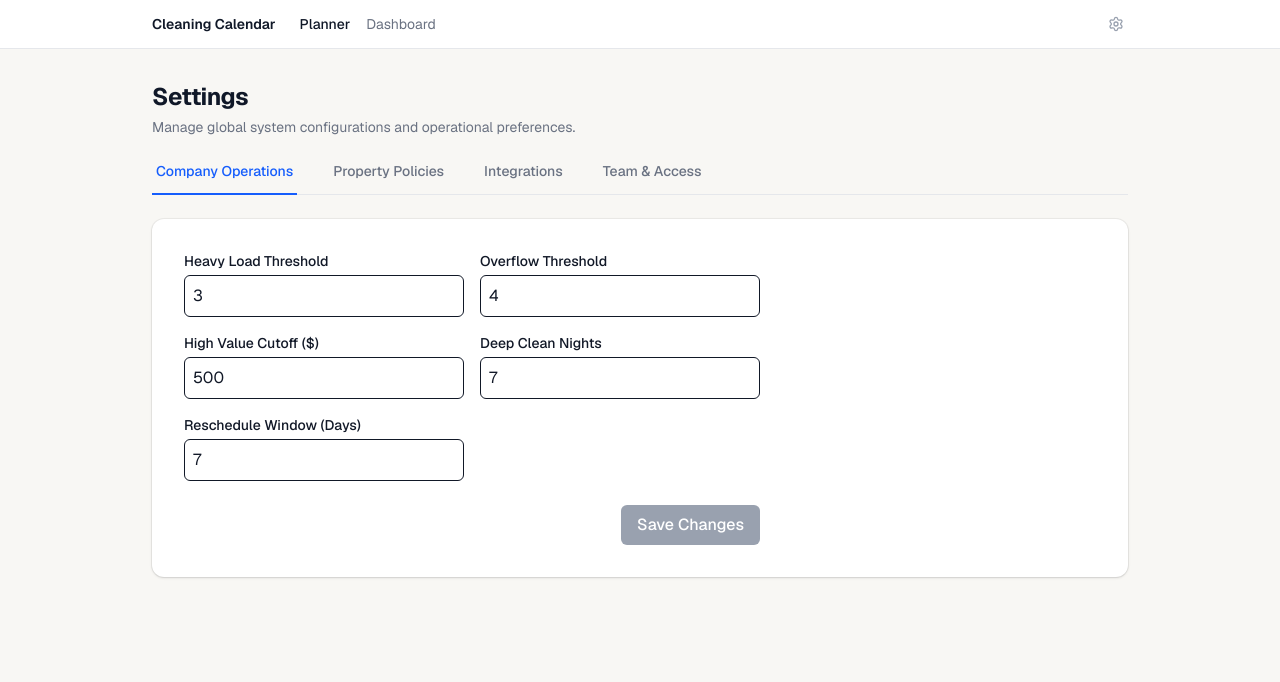
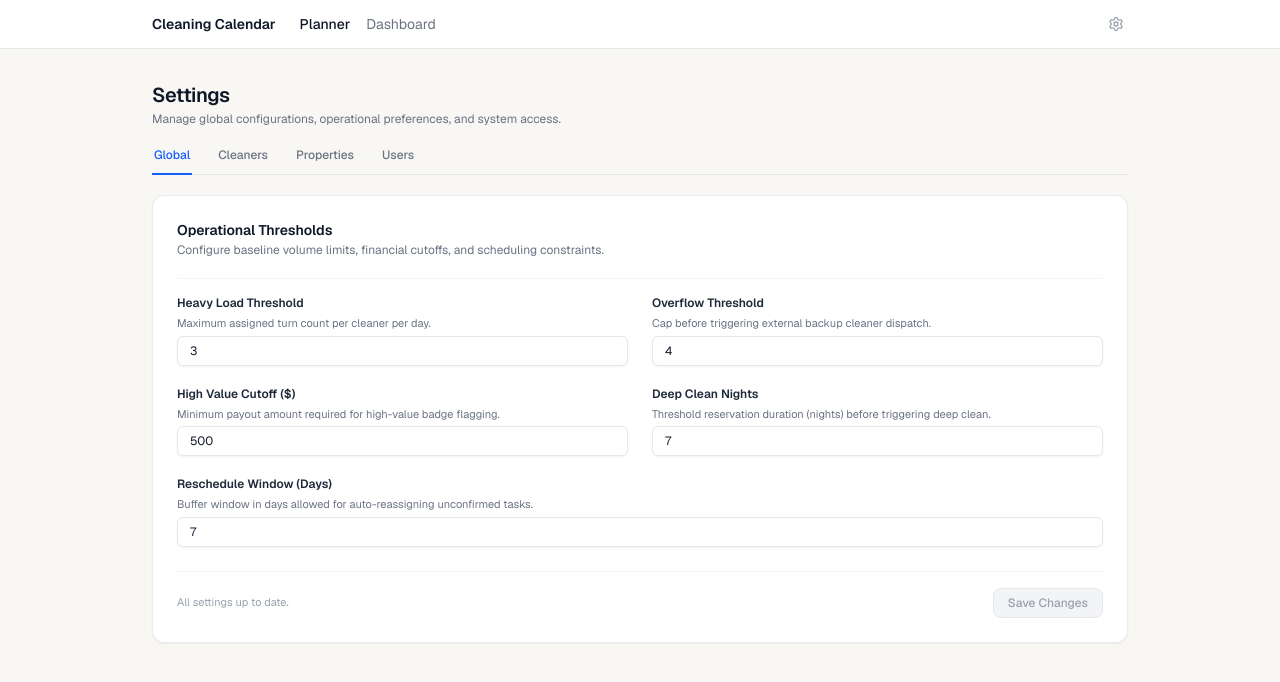
Before and after one commit to jericklamchan/cleaning-calendar, a Next.js app: page /settings in a window 1280 px wide. Shown: the top 682 px of the page. Built offline with nearby package versions, Linux system fonts and the light colour scheme.

Commit message:
refactor(settings): refine operations layout, tab order, and integrate settings cache with planner

```diff
--- /dev/null
+++ b/app/settings/layout.tsx
@@ -0,0 +1,56 @@
+'use client';
+
+import Link from 'next/link';
+import { usePathname } from 'next/navigation';
+
+const settingsTabs = [
+  { name: 'Global', href: '/settings' },
+  { name: 'Cleaners', href: '/settings/cleaners' },
+  { name: 'Properties', href: '/settings/properties' },
+  { name: 'Users', href: '/settings/users' },
+];
+
+export default function SettingsLayout({
+  children,
+}: {
+  children: React.ReactNode;
+}) {
+  const pathname = usePathname();
+
+  return (
+    <div className="space-y-5">
+      {/* Page Header */}
+      <div>
+        <h1 className="text-xl font-semibold tracking-tight text-gray-900">Settings</h1>
+        <p className="text-xs text-gray-500 mt-0.5">
+          Manage global configurations, operational preferences, and system access.
+        </p>
+      </div>
+
+      {/* Tabs */}
+      <div className="border-b border-gray-200">
+        <nav className="-mb-px flex space-x-6">
+          {settingsTabs.map((tab) => {
+            const isActive = pathname === tab.href;
+            return (
+              <Link
+                key={tab.name}
+                href={tab.href}
+                className={`whitespace-nowrap pb-2.5 px-0.5 border-b-2 text-xs font-medium transition-colors ${
+                  isActive
+                    ? 'border-blue-600 text-blue-600'
+                    : 'border-transparent text-gray-500 hover:text-gray-700 hover:border-gray-300'
+                }`}
+              >
+                {tab.name}
+              </Link>
+            );
+          })}
+        </nav>
+      </div>
+
+      {/* Child Tab Content */}
+      <div>{children}</div>
+    </div>
+  );
+}
--- a/app/settings/page.tsx
+++ b/app/settings/page.tsx
@@ -1,58 +1,30 @@
-// app/settings/page.tsx (Server Component)
+// app/settings/page.tsx
 import { Suspense } from 'react';
 import { getSettings } from '@/utils/settingsCache';
 import SettingsForm from '@/components/SettingsForm';
-import Link from 'next/link';
 
-const settingsTabs = [
-  { name: 'Company Operations', href: '/settings' },
-  { name: 'Property Policies', href: '/settings/policies' },
-  { name: 'Integrations', href: '/settings/integrations' },
-  { name: 'Team & Access', href: '/settings/team' },
-];
-
-// Async component that fetches data
 async function SettingsContent() {
   const initialSettings = await getSettings();
 
   return (
-    <div className="bg-white shadow-sm ring-1 ring-gray-950/5 rounded-xl p-6 sm:p-8">
-      <SettingsForm initialSettings={initialSettings} />
+    <div className="bg-white border border-gray-200/80 shadow-xs rounded-xl p-5 sm:p-6 space-y-5">
+      <div>
+        <h2 className="text-sm font-semibold text-gray-900">Operational Thresholds</h2>
+        <p className="text-xs text-gray-500 mt-0.5">
+          Configure baseline volume limits, financial cutoffs, and scheduling constraints.
+        </p>
+      </div>
+      <div className="pt-4 border-t border-gray-100">
+        <SettingsForm initialSettings={initialSettings} />
+      </div>
     </div>
   );
 }
 
 export default function SettingsPage() {
   return (
-    <div>
-      <div className="mb-6">
-        <h1 className="text-2xl font-bold text-gray-900 tracking-tight">Settings</h1>
-        <p className="text-sm text-gray-500 mt-1">Manage global system configurations and operational preferences.</p>
-      </div>
-
-      {/* Sub-page Navigation Tabs */}
-      <div className="border-b border-gray-200 mb-6">
-        <nav className="-mb-px flex space-x-8">
-          {settingsTabs.map((tab) => (
-            <Link
-              key={tab.name}
-              href={tab.href}
-              className={`whitespace-nowrap pb-3 px-1 border-b-2 font-medium text-sm ${
-                tab.name === 'Company Operations'
-                  ? 'border-blue-600 text-blue-600'
-                  : 'border-transparent text-gray-500 hover:text-gray-700 hover:border-gray-300'
-              }`}
-            >
-              {tab.name}
-            </Link>
-          ))}
-        </nav>
-      </div>
-
-      {/* Suspense triggers your app/settings/loading.tsx automatically */}
-      <Suspense>
-        <SettingsContent />
-      </Suspense>
-    </div>
+    <Suspense>
+      <SettingsContent />
+    </Suspense>
   );
 }
--- a/components/SettingsForm.tsx
+++ b/components/SettingsForm.tsx
@@ -29,68 +29,106 @@ export default function SettingsForm({ initialSettings }: Props) {
   };
 
   return (
-    <form action={handleSubmit} className="space-y-6 max-w-xl">
-      <div className="grid grid-cols-2 gap-4">
-        <div>
-          <label className="block text-sm font-medium">Heavy Load Threshold</label>
+    <form action={handleSubmit} className="w-full space-y-6">
+      <div className="grid grid-cols-1 sm:grid-cols-2 gap-x-6 gap-y-5">
+        {/* Heavy Load Threshold */}
+        <div className="space-y-1">
+          <label className="block text-xs font-semibold text-gray-800">
+            Heavy Load Threshold
+          </label>
+          <p className="text-[11px] text-gray-500">
+            Maximum assigned turn count per cleaner per day.
+          </p>
           <input
             type="number"
             name="heavyLoadThreshold"
             value={settings.heavyLoadThreshold}
             onChange={(e) => handleChange('heavyLoadThreshold', Number(e.target.value))}
-            className="mt-1 block w-full rounded-md border p-2"
+            className="w-full rounded-md border border-gray-200 bg-white px-3 py-1.5 text-xs text-gray-900 shadow-xs transition-colors focus:border-blue-500 focus:outline-none focus:ring-1 focus:ring-blue-500"
           />
         </div>
-        <div>
-          <label className="block text-sm font-medium">Overflow Threshold</label>
+
+        {/* Overflow Threshold */}
+        <div className="space-y-1">
+          <label className="block text-xs font-semibold text-gray-800">
+            Overflow Threshold
+          </label>
+          <p className="text-[11px] text-gray-500">
+            Cap before triggering external backup cleaner dispatch.
+          </p>
           <input
             type="number"
             name="overflowThreshold"
             value={settings.overflowThreshold}
             onChange={(e) => handleChange('overflowThreshold', Number(e.target.value))}
-            className="mt-1 block w-full rounded-md border p-2"
+            className="w-full rounded-md border border-gray-200 bg-white px-3 py-1.5 text-xs text-gray-900 shadow-xs transition-colors focus:border-blue-500 focus:outline-none focus:ring-1 focus:ring-blue-500"
           />
         </div>
-        <div>
-          <label className="block text-sm font-medium">High Value Cutoff ($)</label>
+
+        {/* High Value Cutoff ($) */}
+        <div className="space-y-1">
+          <label className="block text-xs font-semibold text-gray-800">
+            High Value Cutoff ($)
+          </label>
+          <p className="text-[11px] text-gray-500">
+            Minimum payout amount required for high-value badge flagging.
+          </p>
           <input
             type="number"
             name="highValueCutoff"
             value={settings.highValueCutoff}
             onChange={(e) => handleChange('highValueCutoff', Number(e.target.value))}
-            className="mt-1 block w-full rounded-md border p-2"
+            className="w-full rounded-md border border-gray-200 bg-white px-3 py-1.5 text-xs text-gray-900 shadow-xs transition-colors focus:border-blue-500 focus:outline-none focus:ring-1 focus:ring-blue-500"
           />
         </div>
-        <div>
-          <label className="block text-sm font-medium">Deep Clean Nights</label>
+
+        {/* Deep Clean Nights */}
+        <div className="space-y-1">
+          <label className="block text-xs font-semibold text-gray-800">
+            Deep Clean Nights
+          </label>
+          <p className="text-[11px] text-gray-500">
+            Threshold reservation duration (nights) before triggering deep clean.
+          </p>
           <input
             type="number"
             name="deepCleanNights"
             value={settings.deepCleanNights}
             onChange={(e) => handleChange('deepCleanNights', Number(e.target.value))}
-            className="mt-1 block w-full rounded-md border p-2"
+            className="w-full rounded-md border border-gray-200 bg-white px-3 py-1.5 text-xs text-gray-900 shadow-xs transition-colors focus:border-blue-500 focus:outline-none focus:ring-1 focus:ring-blue-500"
           />
         </div>
-        <div>
-          <label className="block text-sm font-medium">Reschedule Window (Days)</label>
+
+        {/* Reschedule Window (Days) - Full-Width Span */}
+        <div className="sm:col-span-2 space-y-1">
+          <label className="block text-xs font-semibold text-gray-800">
+            Reschedule Window (Days)
+          </label>
+          <p className="text-[11px] text-gray-500">
+            Buffer window in days allowed for auto-reassigning unconfirmed tasks.
+          </p>
           <input
             type="number"
             name="rescheduleWindowDays"
             value={settings.rescheduleWindowDays}
             onChange={(e) => handleChange('rescheduleWindowDays', Number(e.target.value))}
-            className="mt-1 block w-full rounded-md border p-2"
+            className="w-full rounded-md border border-gray-200 bg-white px-3 py-1.5 text-xs text-gray-900 shadow-xs transition-colors focus:border-blue-500 focus:outline-none focus:ring-1 focus:ring-blue-500"
           />
         </div>
       </div>
 
-      <div className="flex justify-end">
+      {/* Action Footer */}
+      <div className="pt-4 border-t border-gray-100 flex items-center justify-between">
+        <span className="text-[11px] text-gray-400">
+          {isDirty ? 'You have unsaved changes.' : 'All settings up to date.'}
+        </span>
         <button
           type="submit"
           disabled={!isDirty || isSaving}
-          className={`px-4 py-2 rounded-md text-white font-medium ${
+          className={`px-3.5 py-1.5 rounded-lg text-xs font-medium transition-all ${
             !isDirty || isSaving
-              ? 'bg-gray-400 cursor-not-allowed'
-              : 'bg-blue-600 hover:bg-blue-700'
+              ? 'bg-gray-100 text-gray-400 cursor-not-allowed border border-gray-200'
+              : 'bg-blue-600 text-white hover:bg-blue-700 shadow-xs cursor-pointer'
           }`}
         >
           {isSaving ? 'Saving...' : 'Save Changes'}
```
